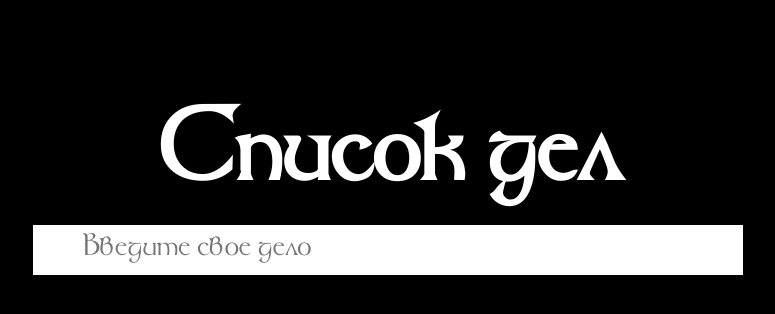
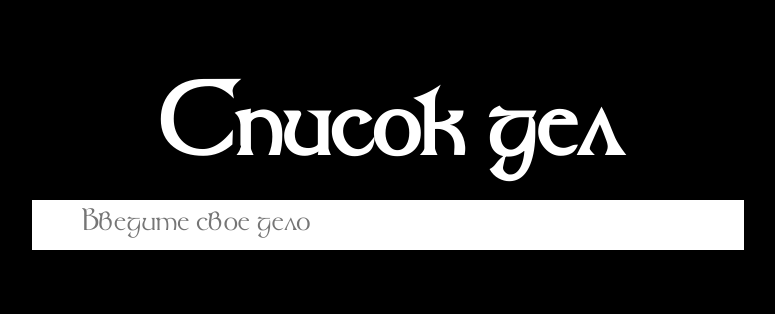
Before and after one commit to petrushische/todo-list, a plain HTML site: page index.html in a window 1280 px wide. Shown: the whole page, without its empty margins (252-1027 px from the left). Drawn offline with Linux system fonts and the light colour scheme.

Commit message:
Поправил верстку

```diff
--- a/style/style.css
+++ b/style/style.css
@@ -1,29 +1,31 @@
 @import url(../fonts/fonts.css);
 
+html {
+ box-sizing: border-box;
+ background-color: black;
+}
+
 .body {
- width: 100vw;
- height: 100%;
- margin: 0;
- background-color: black;
+ padding-top: 75px;
+ width: 100%;
+ height: 100vh;
+ margin: 0 auto;
  font-family: 'Allura', 'TolkienCyr', sans-serif;
  color: white;
- display: flex;
- flex-direction: column;
- align-items: center;
 }
 
+
+
 .form {
+ width: 712px;
  position: relative;
- margin-top: 100px;
  font-family: 'Allura', 'TolkienCyr', sans-serif;
- display: flex;
- flex-direction: column;
- align-items: center;
+ margin: 0 auto;
 }
 
 @media screen and (max-width: 750px) {
  form {
-  max-width: 450px;
+  max-width: 430px;
   width: 100%;
  }
 }
@@ -36,6 +38,7 @@
 }
 
 .title {
+ width: 712px;
  font-size: 100px;
  margin: 0;
  text-align: center;
@@ -44,7 +47,7 @@
 @media screen and (max-width: 750px) {
  .title {
   font-size: 80px;
-  width: 100%;
+  width: 430px;
  }
 }
 
@@ -71,7 +74,7 @@
 @media screen and (max-width: 750px) {
  .full-done {
   top: 118px;
-  left: 15px;
+  left: 5px;
  }
 }
 
@@ -118,7 +121,7 @@
  border: none;
  padding: 0;
  padding-left: 50px;
- width: 660px;
+ width: 662px;
  min-height: 50px;
  font-family: 'Allura', 'TolkienCyr', sans-serif;
  font-size: 30px;
@@ -162,12 +165,14 @@
 
 
 .container {
+ box-sizing: border-box;
  background-color: darkgray;
  display: flex;
  flex-direction: column;
  justify-content: space-between;
  position: relative;
  width: 712px;
+ margin: 0 auto;
 }
 
 @media screen and (max-width:750px) {
@@ -281,6 +286,7 @@
  height: 40px;
  background-color: darkgray;
  position: relative;
+ margin: 0 auto;
 }
 
 @media screen and (max-width:750px) {
@@ -395,6 +401,7 @@
 
 @media screen and (max-width:450px) {
  .count {
+  width: 45px;
   font-size: 12px;
   left: 10px;
  }
```
